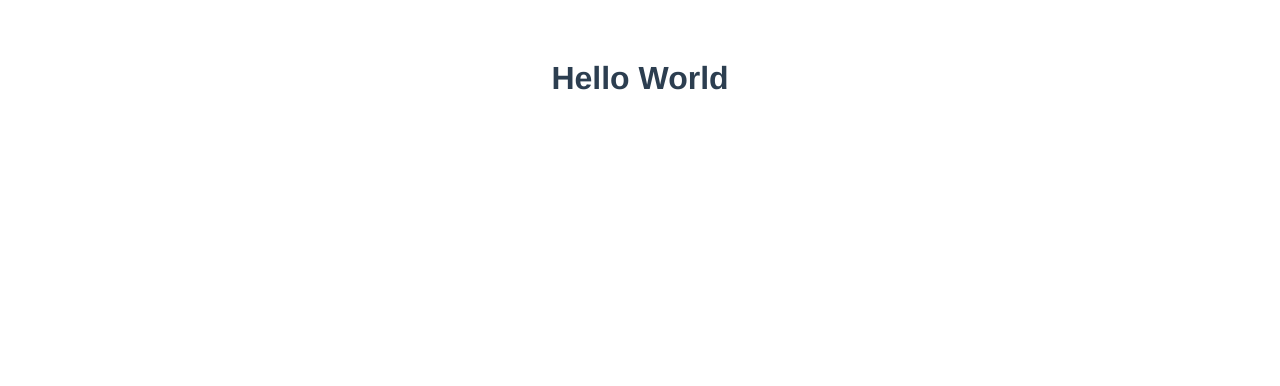
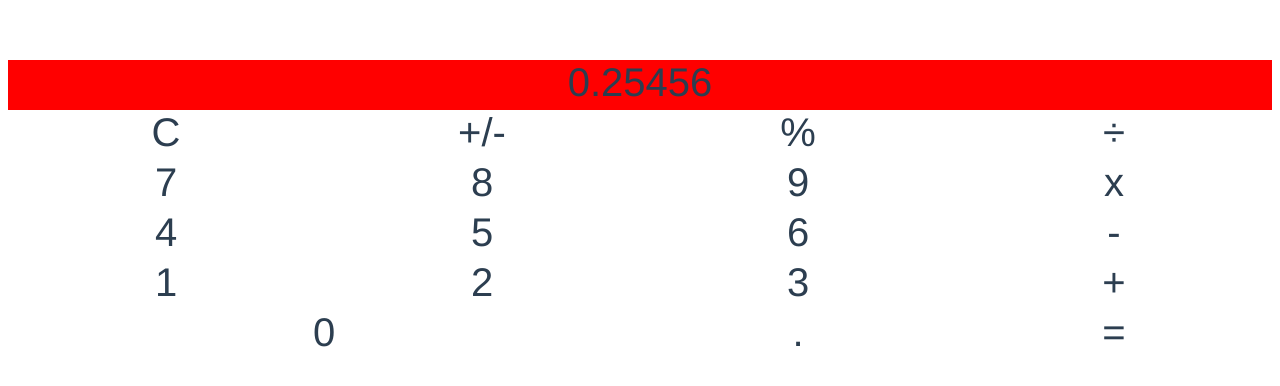
Before and after one commit to mserykh/vue-calc, a Vue app: page / in a window 1280 px wide. Shown: the top 386 px of the page. Built offline with nearby package versions, Linux system fonts and the light colour scheme.

Commit message:
Added a simple markdown of a calculator

```diff
--- a/src/components/Calculator.vue
+++ b/src/components/Calculator.vue
@@ -1,7 +1,25 @@
 <template>
-  <div>
-    <h1>Hello World</h1>
-
+  <div class="calculator">
+    <div class="display">0.25456</div>
+    <div class="btn">C</div>
+    <div class="btn">+/-</div>
+    <div class="btn">%</div>
+    <div class="btn">÷</div>
+    <div class="btn">7</div>
+    <div class="btn">8</div>
+    <div class="btn">9</div>
+    <div class="btn">x</div>
+    <div class="btn">4</div>
+    <div class="btn">5</div>
+    <div class="btn">6</div>
+    <div class="btn">-</div>
+    <div class="btn">1</div>
+    <div class="btn">2</div>
+    <div class="btn">3</div>
+    <div class="btn">+</div>
+    <div class="zero btn">0</div>
+    <div class="btn">.</div>
+    <div class="btn">=</div>
   </div>
 </template>
 
@@ -13,4 +31,19 @@
 
 <!-- Add "scoped" attribute to limit CSS to this component only -->
 <style scoped>
+  .calculator {
+    font-size: 40px;
+    display: grid;
+    grid-template-columns: repeat(4, 1fr);
+    grid-auto-rows: minmax(50px, auto);
+  }
+
+  .display {
+    grid-column: 1 / 5;
+    background-color: red;
+  }
+
+  .zero {
+    grid-column: 1 / 3;
+  }
 </style>
```
